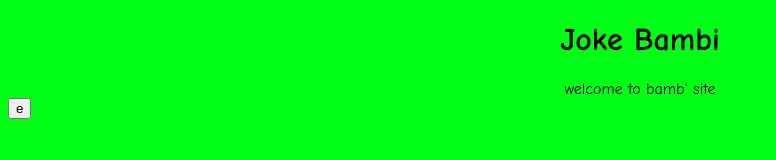
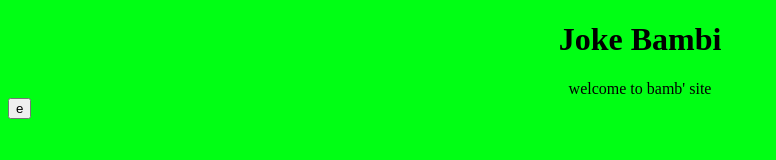
Before and after one commit to JokeBambi/JokeBambi, a plain HTML site: page index.html in a window 1280 px wide. Shown: the whole page, without its empty margins (0-776 px from the left). Drawn offline with Linux system fonts and the light colour scheme.

Commit message:
Update index.html

```diff
--- a/index.html
+++ b/index.html
@@ -4,7 +4,6 @@
 <html>
   <head>
     <title>bamb' site</title>
-    <font size="3" face="Comic Sans MS" color="black"> <!-- will it work? episode -1 -->
   </head>
   <body style="background-color:#00FF14;">
     <center><h1>Joke Bambi</h1>
```
